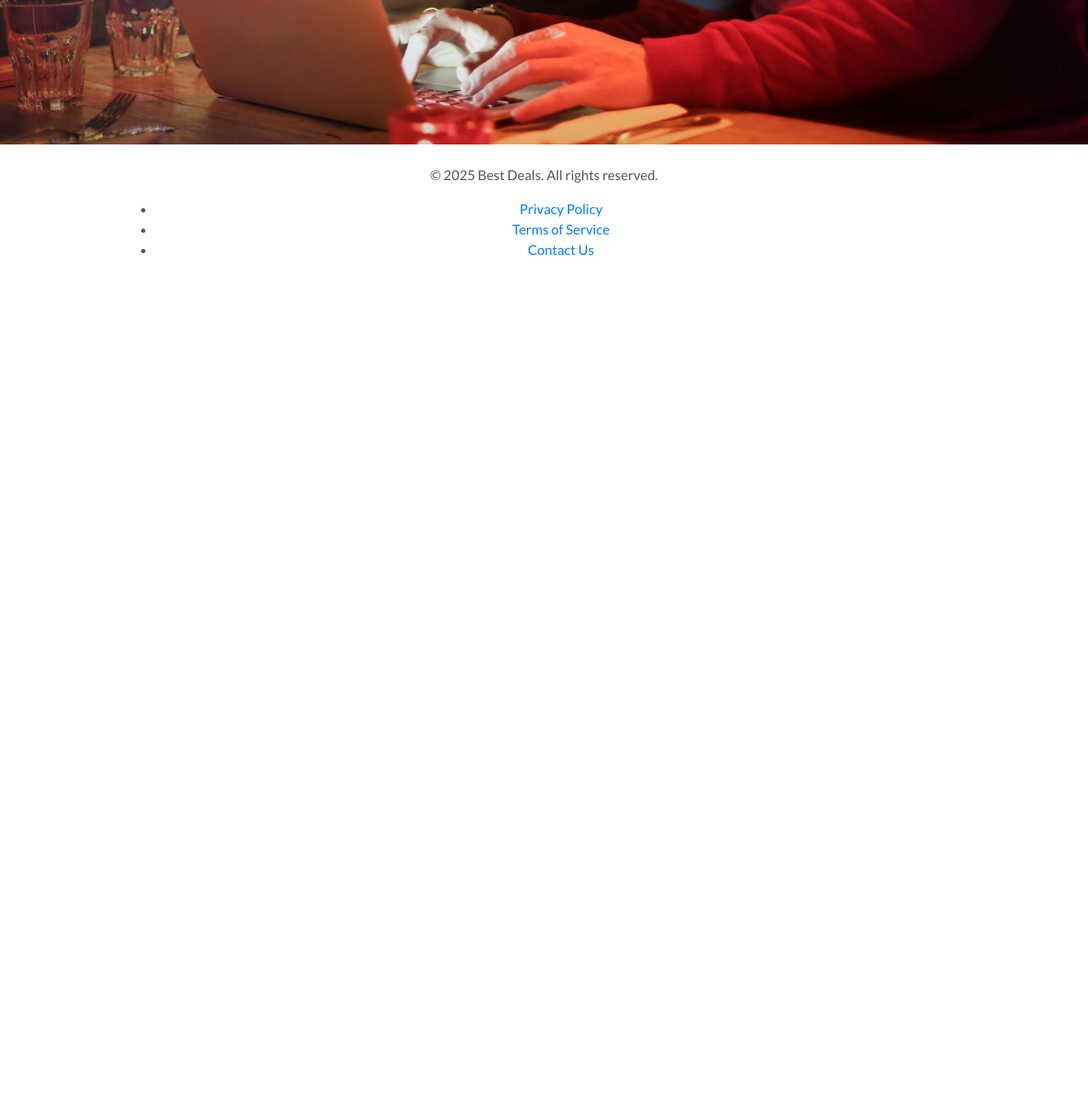
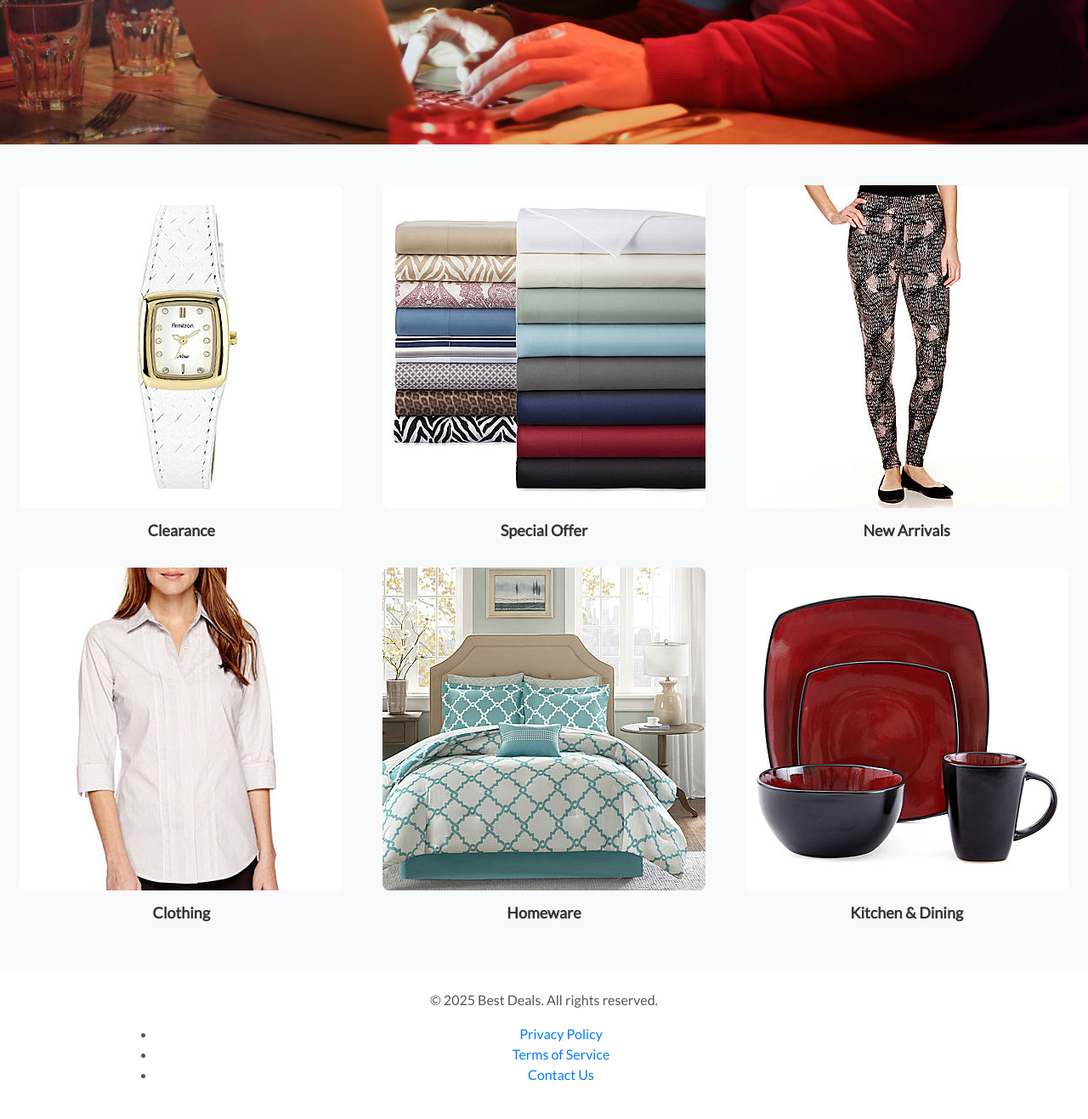
Before and after one commit to akramalex/bestdeal, a Django app: page / in a window 1280 px wide. Shown: the part 638-1955 px from the top of the page at 85% size. Before the commit the page ends 939 px from the top, so only its background shows below. Run offline with Django 3.2, Linux system fonts and the light colour scheme; some libraries are stand-ins or nearby versions.

Commit message:
update home page index

```diff
--- a/home/templates/home/index.html
+++ b/home/templates/home/index.html
@@ -26,6 +26,62 @@
         </div>
     </div>
 </div>
+<!-- Full  Category Section -->
+<div class="category-section py-5">
+    <div class="row justify-content-center mb-4">
+        <div class="col-md-6 col-lg-4">
+            <div class="category-box text-center">
+                <a href="/Clearance/" class="category-link">
+                    <img src="{% static 'images/Clearance.jpg' %}" class="img-fluid" alt="Special Offer">
+                    <h3 class="category-title mt-3">Clearance</h3>
+                </a>
+            </div>
+        </div>
+        <div class="col-md-6 col-lg-4">
+            <div class="category-box text-center">
+                <a href="/special-offer/" class="category-link">
+                    <img src="{% static 'images/special-offer.jpg' %}" class="img-fluid" alt="Special Offer">
+                    <h3 class="category-title mt-3">Special Offer</h3>
+                </a>
+            </div>
+        </div>
+        <div class="col-md-6 col-lg-4">
+            <div class="category-box text-center">
+                <a href="/new-arrivals/" class="category-link">
+                    <img src="{% static 'images/new-arrivals.jpg' %}" class="img-fluid" alt="New Arrivals">
+                    <h3 class="category-title mt-3">New Arrivals</h3>
+                </a>
+            </div>
+        </div>
+    </div>
+    <div class="row justify-content-center">
+        <div class="col-md-6 col-lg-4">
+            <div class="category-box text-center">
+                <a href="/clothing/" class="category-link">
+                    <img src="{% static 'images/clothing.jpg' %}" class="img-fluid" alt="Clothing">
+                    <h3 class="category-title mt-3">Clothing</h3>
+                </a>
+            </div>
+        </div>
+        <div class="col-md-6 col-lg-4">
+            <div class="category-box text-center">
+                <a href="/homeware/" class="category-link">
+                    <img src="{% static 'images/homeware.jpg' %}" class="img-fluid" alt="Homeware">
+                    <h3 class="category-title mt-3">Homeware</h3>
+                </a>
+            </div>
+        </div>
+        <div class="col-md-6 col-lg-4">
+            <div class="category-box text-center">
+                <a href="/Kitchen & Dining/" class="category-link">
+                    <img src="{% static 'images/kitchen-dining.jpg' %}" class="img-fluid" alt="Homeware">
+                    <h3 class="category-title mt-3">Kitchen & Dining</h3>
+                </a>
+            </div>
+        </div>
+    </div>
+</div>
+
 
 {% block scripts %}
 <script src="{% static '/js/promo-section.js' %}"></script>
--- a/static/css/base.css
+++ b/static/css/base.css
@@ -98,6 +98,51 @@ body {
     padding-top: 0;
 }
 
+
+.category-section {
+    width: 100%; /* Full width of the viewport */
+    padding: 0 15px; /* Optional: Add padding to the left and right */
+    margin: 0;
+    background-color: #f8f9fa; /* Optional: Add a light background color */
+}
+
+/* Center the category content */
+.category-box {
+    text-align: center; /* Center content inside each box */
+    margin: 0 auto; /* Center the box within the column */
+    max-width: 100%; /* Ensure it spans within the column */
+}
+
+/* Images */
+.category-box img {
+    max-width: 100%; /* Ensure the image is responsive */
+    height: auto; /* Maintain aspect ratio */
+    border-radius: 8px; /* Optional: Add rounded corners */
+    transition: transform 0.3s ease; /* Add hover effect */
+}
+
+.category-box img:hover {
+    transform: scale(1.05); /* Slight zoom effect on hover */
+}
+
+/* Category Titles */
+.category-title {
+    font-size: 18px;
+    font-weight: bold;
+    margin-top: 10px; /* Add space between image and title */
+    color: #333; /* Default text color */
+}
+
+/* Remove link decoration */
+.category-link {
+    text-decoration: none;
+    color: inherit; /* Keep the text color inherited */
+}
+
+.category-link:hover .category-title {
+    color: #007bff; /* Change title color on hover */
+}
+
 /* -------------------------------- Media Queries */
 
 /* Slightly larger container on xl screens */
```
Also changed, not shown: static/images/Clearance.jpg (added), static/images/clothing.jpg (added), static/images/homeware.jpg (added), static/images/kitchen-dining.jpg (added), static/images/new-arrivals.jpg (added), static/images/special-offer.jpg (added).
